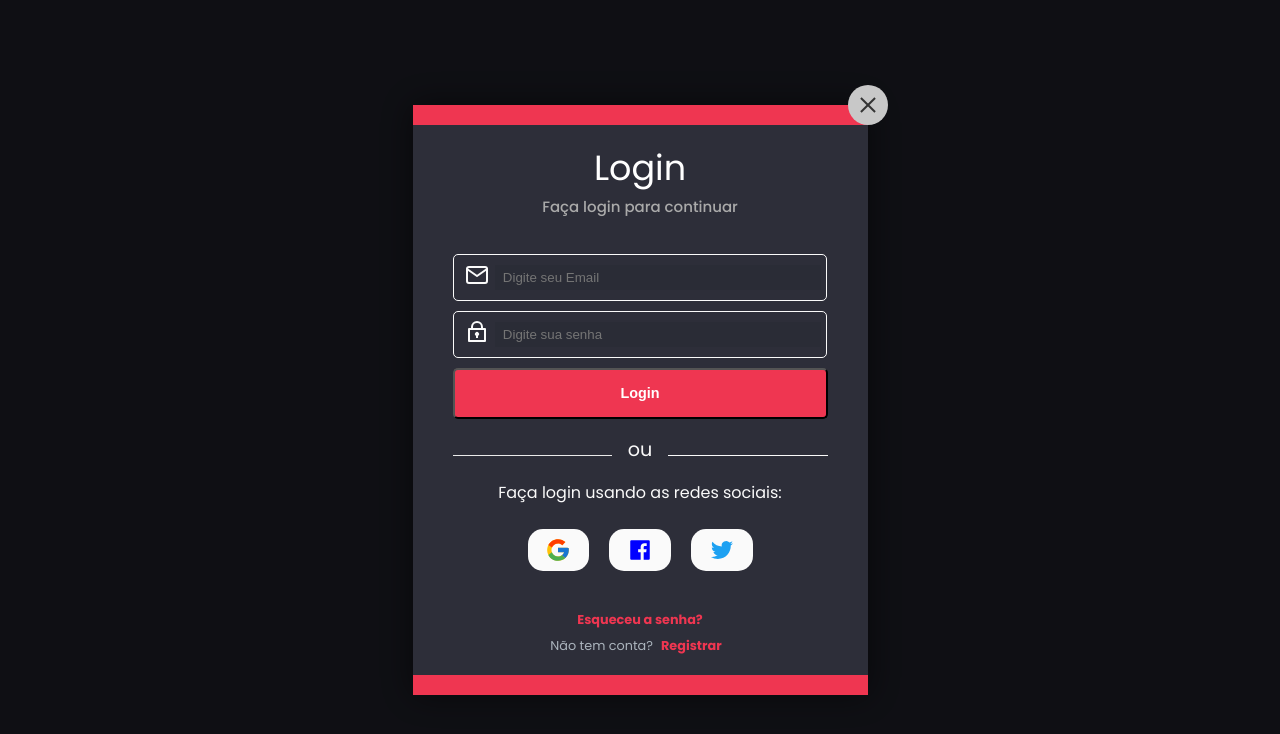
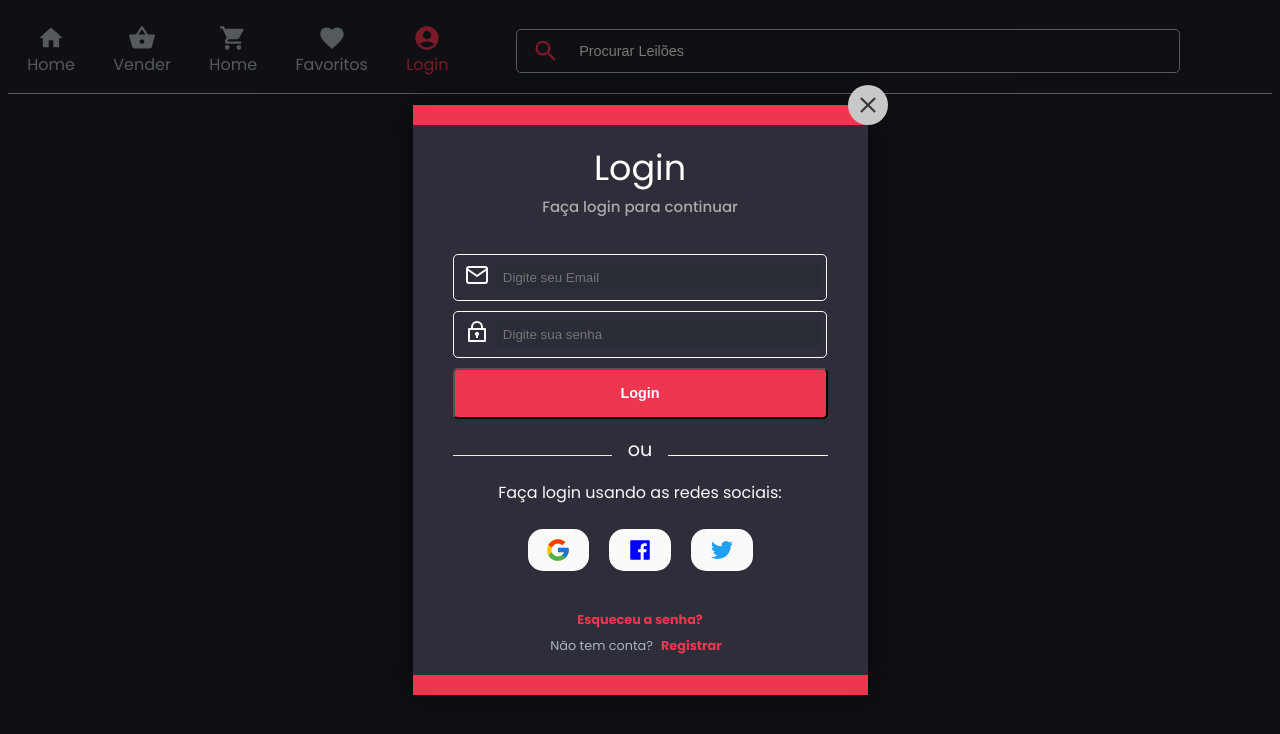
Before and after one commit to juliobarcellos/leiloa_boardgames_front, a React (Create React App) app: page /login in a window 1280 px wide. Shown: the top 734 px of the page. Built offline with nearby package versions, Linux system fonts and the light colour scheme; the HTML template or start-up script is replaced by a standard one.

Commit message:
Atualizando posição da top bar menu

```diff
--- a/src/App.tsx
+++ b/src/App.tsx
@@ -6,18 +6,24 @@ import ForgotPasswordWrapper from './components/Modals/ForgotPassword/ForgotPass
 import Home from './pages/Home';
 import AuctionPage from './pages/AuctionPage';
 import ScrollToTop from './components/ScrollToTop';
+import NewAuctionPage from './pages/NewAuctionPage';
+import { useState } from 'react';
+import TopBarMenu from './components/TopBarMenu';
 
 function App() {
+  const [search, setSearch] = useState('');
   return (
     <>
       <Router>
         <ScrollToTop />
+        <TopBarMenu search={search} setSearch={setSearch} />
         <Routes>
           <Route path='/' element={<Home />} />
           <Route path="login" element={<LoginModalWrapper />} />
           <Route path="register" element={<RegisterModalWrapper />} />
           <Route path="forgot_password" element={<ForgotPasswordWrapper />} />
           <Route path="leilao/:id" element={<AuctionPage />} />
+          <Route path='leilao/novo' element={<NewAuctionPage />} />
         </Routes>
       </Router>
     </>
--- a/src/components/TopBarMenu/index.tsx
+++ b/src/components/TopBarMenu/index.tsx
@@ -29,7 +29,7 @@ export default function TopBarMenu(props: TopBarMenuProps) {
                     <MdHome />
                     Home
                 </NavLink>
-                <NavLink className={({ isActive }) => isActive ? `${styles['menu__link--Ativo']}` : `${styles.menu__link}`} to='/sell'>
+                <NavLink className={({ isActive }) => isActive ? `${styles['menu__link--Ativo']}` : `${styles.menu__link}`} to='leilao/novo'>
                     <MdShoppingBasket />
                     Vender
                 </NavLink>
--- a/src/pages/Home/index.tsx
+++ b/src/pages/Home/index.tsx
@@ -1,6 +1,5 @@
 import AuctionCarousel from '../../components/AuctionCarousel';
 import CategoriesBar from '../../components/CategoriesBar';
-import TopBarMenu from '../../components/TopBarMenu';
 import styles from './Home.module.scss';
 import Auctions from '../../components/Auctions';
 import { useState } from 'react';
@@ -12,7 +11,6 @@ export default function Home() {
 
     return (
         <div className={styles.home}>
-            <TopBarMenu search={search} setSearch={setSearch} />
             <AuctionCarousel />
             <CategoriesBar category={category} setCategory={setCategory} />
             <Auctions search={search} category={category} orderOption={orderOption} />
--- a/tsconfig.json
+++ b/tsconfig.json
@@ -18,7 +18,8 @@
     "resolveJsonModule": true,
     "isolatedModules": true,
     "noEmit": true,
-    "jsx": "react-jsx"
+    "jsx": "react-jsx",
+    "downlevelIteration": true
   },
   "include": [
     "src"
```
